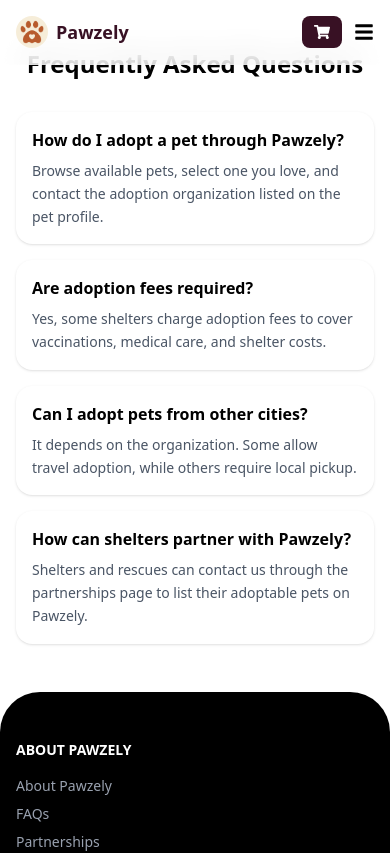
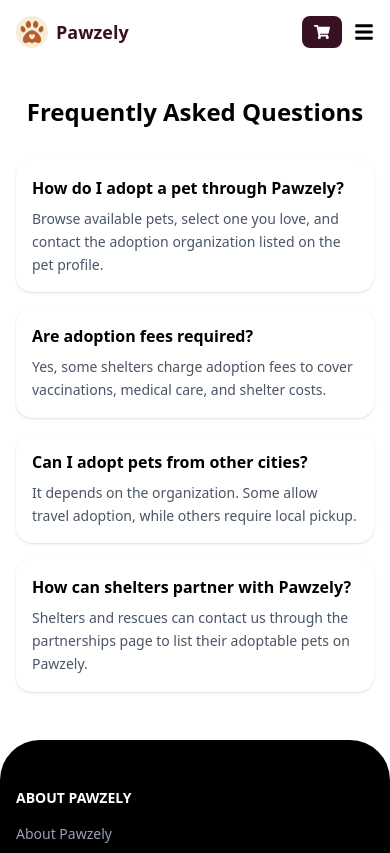
Before and after one commit to AbhishkKr/pawzelyy, a React (Vite) app: page /faq in a window 390 px wide. Shown: the top 853 px of the page. Built offline with nearby package versions, Linux system fonts and the light colour scheme; no server answers.

Commit message:
update to responsive

```diff
--- a/src/pages/AboutPawzely.jsx
+++ b/src/pages/AboutPawzely.jsx
@@ -8,8 +8,7 @@ export default function AboutPawzely() {
     <>
       <Navbar />
 
-      <div className="px-4 sm:px-6 md:px-12 lg:px-16 py-12 sm:py-16 md:py-20 max-w-5xl mx-auto">
-
+      <div className="px-4 sm:px-6 md:px-12 lg:px-16 pt-24 sm:pt-28 pb-12 sm:pb-16 md:pb-20 max-w-5xl mx-auto">
         {/* About */}
         <section className="mb-12 sm:mb-16 md:mb-20">
           <h1 className="text-2xl sm:text-3xl md:text-4xl font-bold mb-4 sm:mb-6">
@@ -88,7 +87,7 @@ export default function AboutPawzely() {
           <h2 className="text-xl sm:text-2xl md:text-3xl font-semibold mb-4 sm:mb-6">
             Contact Us
           </h2>
-          <p className="text-gray-600 text-sm sm:text-base break-words">
+          <p className="text-gray-600 text-sm sm:text-base wrap-break-word">
             For inquiries, partnerships, or support please reach out to
             support@pawzely.com
           </p>
--- a/src/pages/FAQ.jsx
+++ b/src/pages/FAQ.jsx
@@ -27,8 +27,7 @@ export default function FAQ() {
     <>
       <Navbar />
 
-      <div className="max-w-4xl mx-auto px-4 sm:px-6 md:px-10 py-12 sm:py-16 md:py-20">
-
+      <div className="max-w-4xl mx-auto px-4 sm:px-6 md:px-10 pt-24 sm:pt-28 pb-12 sm:pb-16 md:pb-20">
         <h1 className="text-2xl sm:text-3xl md:text-4xl font-bold mb-8 sm:mb-10 text-center">
           Frequently Asked Questions
         </h1>
--- a/src/pages/Login.jsx
+++ b/src/pages/Login.jsx
@@ -230,7 +230,7 @@ export default function Login() {
         </div>
 
         {/* RIGHT SIDE */}
-        <div className="bg-gradient-to-r from-[#381124] to-[#89254d] flex items-center justify-center p-6 md:p-10">
+        <div className="bg-linear-to-r from-[#381124] to-[#89254d] flex items-center justify-center p-6 md:p-10">
           <img
             src="/image/doglog.png"
             alt="dog"
```
